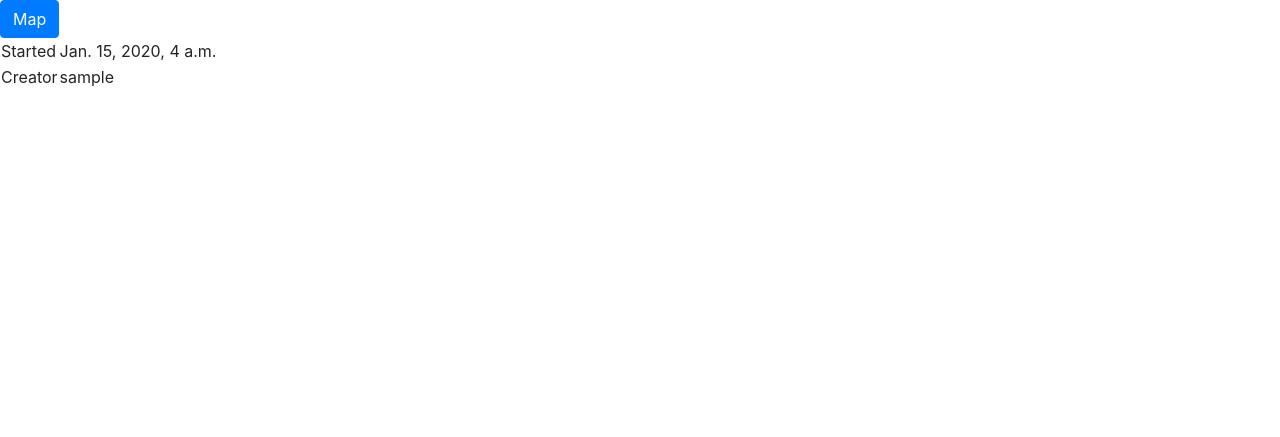
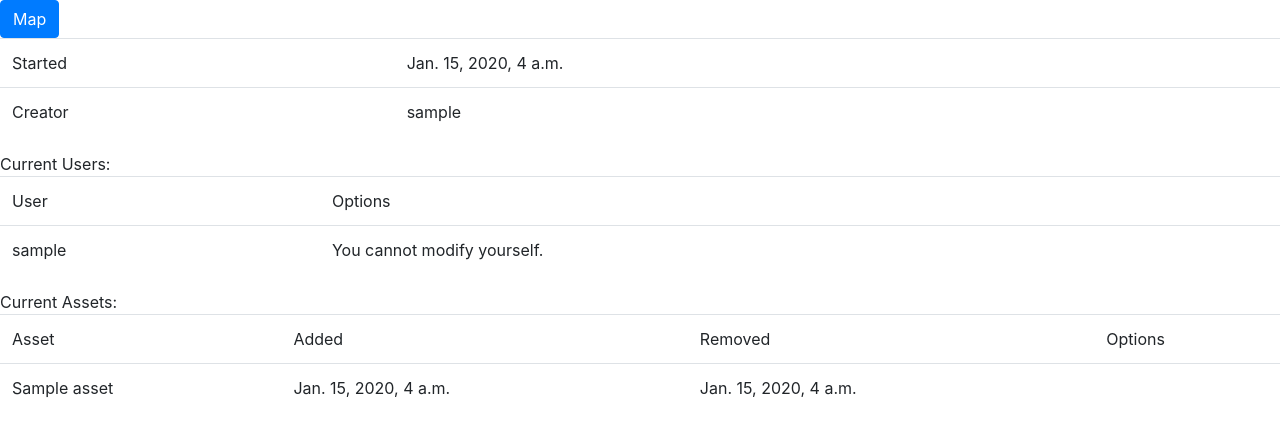
Before and after one commit to canterbury-air-patrol/search-management-map, a Django app: page /mission/1/details/ in a window 1280 px wide. Shown: the top 437 px of the page. Run offline with Django 3.2, Linux system fonts and the light colour scheme; a user stored in the database is signed in; tables that the repository leaves empty hold one stand-in row (values such as "Sample post"); parts of the project's set-up code (start-up, migrations or seed data) failed here and were passed over; some libraries are stand-ins or nearby versions.

Commit message:
data: assign asset tracks to correct mission

```diff
--- a/data/models.py
+++ b/data/models.py
@@ -62,8 +62,8 @@ class AssetPointTime(PointTime):
 
     class Meta:
         indexes = [
-            models.Index(fields=['asset', '-timestamp']),
-            models.Index(fields=['asset', 'timestamp']),
+            models.Index(fields=['mission', 'asset', '-timestamp']),
+            models.Index(fields=['mission', 'asset', 'timestamp']),
         ]
 
 
--- a/mission/decorators.py
+++ b/mission/decorators.py
@@ -4,8 +4,9 @@ Function decorators to make dealing with missions easier
 
 from django.shortcuts import get_object_or_404
 from django.http import HttpResponseForbidden
+from django.core.exceptions import ObjectDoesNotExist
 
-from .models import Mission, MissionUser
+from .models import Mission, MissionUser, MissionAsset
 
 
 def mission_user_get(mission_id, user):
@@ -37,3 +38,26 @@ def mission_is_admin(view_func):
             return view_func(*args, mission_user=mission_user, **kwargs)
         return HttpResponseForbidden("You are not an admin for this Mission")
     return wrapper_is_admin
+
+
+def mission_asset_get(asset):
+    """
+    Get the current MissionAsset object for an asset
+    """
+    try:
+        mission_asset = MissionAsset.objects.get(asset=asset, removed__isnull=True)
+    except ObjectDoesNotExist:
+        mission_asset = None
+    return mission_asset
+
+
+def mission_asset_get_mission(view_func):
+    """
+    Find the current mission for the asset and add it to the parameters
+    """
+    def wrapper_mission(*args, **kwargs):
+        mission_asset = mission_asset_get(kwargs['asset'])
+        if mission_asset is None:
+            return HttpResponseForbidden("This Asset is not currently in a mission")
+        return view_func(*args, mission=mission_asset.mission, **kwargs)
+    return wrapper_mission
--- a/mission/templates/mission_details.html
+++ b/mission/templates/mission_details.html
@@ -14,9 +14,61 @@
     <body style="height: 100%">
         <a class="btn btn-primary" href="/mission/{{ mission.pk }}/map/">Map</a>
 
-        <table>
+        <table class="table">
             <tr><td>Started</td><td>{{ mission.started }}</td></tr>
             <tr><td>Creator</td><td>{{ mission.creator }}</td></tr>
         </table>
+
+        Current Users:
+        <table class="table">
+            <thead>
+                 <tr>
+                     <td>User</td>
+                     <td>Options</td>
+                 </tr>
+            </thead>
+            <tbody>
+{% for user in mission_users %}
+                  <tr>
+                      <td>{{ user.user }}</td>
+                      <td>
+{% if user.user != me %}
+                          <a class="btn btn-danger" href="/mission/{{ mission.pk }}/users/{{ user.user.pk }}/remove/">Remove</a>
+{% else %}
+You cannot modify yourself.
+{% endif %}
+                      </td>
+                  </tr>
+{% endfor %}
+            </tbody>
+        </table>
+
+
+        Current Assets:
+        <table class="table">
+            <thead>
+                 <tr>
+                     <td>Asset</td>
+                     <td>Added</td>
+                     <td>Removed</td>
+                     <td>Options</td>
+                 </tr>
+            </thead>
+            <tbody>
+{% for asset in mission_assets %}
+                  <tr>
+                      <td>{{ asset.asset.name }}</td>
+                      <td>{{ asset.added }}</td>
+                      <td>{{ asset.removed }}</td>
+                      <td>
+{% if not asset.removed %}
+<a class="btn btn-danger" href="/mission/{{ mission.pk }}/assets/{{ asset.asset.pk }}/remove/">Remove</a>
+{% endif %}
+                      </td>
+                  </tr>
+{% endfor %}
+            </tbody>
+        </table>
+
     </body>
 </html>
--- a/mission/urls.py
+++ b/mission/urls.py
@@ -9,6 +9,8 @@ from . import views
 
 urlpatterns = [
     url(r'^mission/(?P<mission_id>\d+)/details/$', views.mission_details, name='mission_details'),
+    url(r'^mission/(?P<mission_id>\d+)/assets/add/$', views.mission_asset_add, name='mission_assets_add'),
+    url(r'^mission/(?P<mission_id>\d+)/assets/(?P<asset_id>\d+)/remove/$', views.mission_asset_remove, name='mission_assets_remove'),
     url(r'^mission/(?P<mission_id>\d+)/close/$', views.mission_close, name='mission_close'),
     url(r'^mission/new/$', views.mission_new, name='mission_new'),
     url(r'^$', views.mission_list, name='mission_list'),
--- a/mission/views.py
+++ b/mission/views.py
@@ -2,14 +2,16 @@
 Mission Create/Management Views.
 """
 
-from datetime import datetime
+from django.core.exceptions import ObjectDoesNotExist
+from django.shortcuts import render, redirect, get_object_or_404
+from django.contrib.auth.decorators import login_required
+from django.http import HttpResponseRedirect, HttpResponseForbidden
+from django.utils import timezone
 
-from django.shortcuts import render, redirect
-from django.contrib.auth.decorators import login_required
-from django.http import HttpResponseRedirect
+from assets.models import Asset
 
-from .models import Mission, MissionUser
-from .forms import MissionForm
+from .models import Mission, MissionUser, MissionAsset, MissionAssetType
+from .forms import MissionForm, MissionAssetForm
 from .decorators import mission_is_member, mission_is_admin
 
 
@@ -19,7 +21,15 @@ def mission_details(request, mission_id, mission_user=None):
     """
     Missions details and management.
     """
-    return render(request, 'mission_details.html', {'mission': mission_user.mission})
+    data = {
+        'mission': mission_user.mission,
+        'me': request.user,
+        'admin': mission_user.role == 'A',
+        'mission_assets': MissionAsset.objects.filter(mission=mission_user.mission),
+        'mission_users': MissionUser.objects.filter(mission=mission_user.mission),
+        'mission_asset_types': MissionAssetType.objects.filter(mission=mission_user.mission),
+    }
+    return render(request, 'mission_details.html', data)
 
 
 @login_required
@@ -31,7 +41,7 @@ def mission_close(request, mission_id, mission_user=None):
     if mission_user.mission.closed is not None:
         return HttpResponseRedirect(request.META.get('HTTP_REFERER'))
 
-    mission_user.mission.closed = datetime.now()
+    mission_user.mission.closed = timezone.now()
     mission_user.mission.closed_by = request.user
     mission_user.mission.save()
 
@@ -82,3 +92,44 @@ def mission_new(request):
         form = MissionForm()
 
     return render(request, 'mission_create.html', {'form': form})
+
+
+@login_required
+@mission_is_admin
+def mission_asset_add(request, mission_id, mission_user):
+    """
+    Add an Asset to a Mission
+    """
+    form = None
+    if request.method == 'POST':
+        form = MissionAssetForm(request.POST)
+        if form.is_valid():
+            # Check if this asset is in any other missions currently
+            try:
+                mission_asset = MissionAsset.objects.get(asset=form.cleaned_data['asset'], removed__isnull=True)
+                return HttpResponseForbidden("Asset is already in another Mission")
+            except ObjectDoesNotExist:
+                # Create the new mission<->asset
+                mission_asset = MissionAsset(mission=mission_user.mission, asset=form.cleaned_data['asset'], creator=request.user)
+                mission_asset.save()
+                return HttpResponseRedirect('/mission/{}/details/'.format(mission_user.mission.pk))
+
+    if form is None:
+        form = MissionAssetForm()
+
+    return render(request, 'mission_asset_add.html', {'form': form})
+
+
+@login_required
+@mission_is_admin
+def mission_asset_remove(request, mission_id, mission_user, asset_id):
+    """
+    Cease using an asset as part of this Mission
+    """
+    asset = get_object_or_404(Asset, pk=asset_id)
+    mission_asset = get_object_or_404(MissionAsset, mission=mission_user.mission, asset=asset, removed__isnull=True)
+    mission_asset.remover = request.user
+    mission_asset.removed = timezone.now()
+    mission_asset.save()
+
+    return HttpResponseRedirect('/mission/{}/details/'.format(mission_user.mission.pk))
```
Also changed, not shown: assets/decorators.py (added, +19 -0 lines), data/views.py (+11 -11 lines), mission/forms.py (+10 -1 lines), mission/templates/mission_asset_add.html (added, +23 -0 lines), data/migrations/0011_auto_20191010_2237.py (added).
